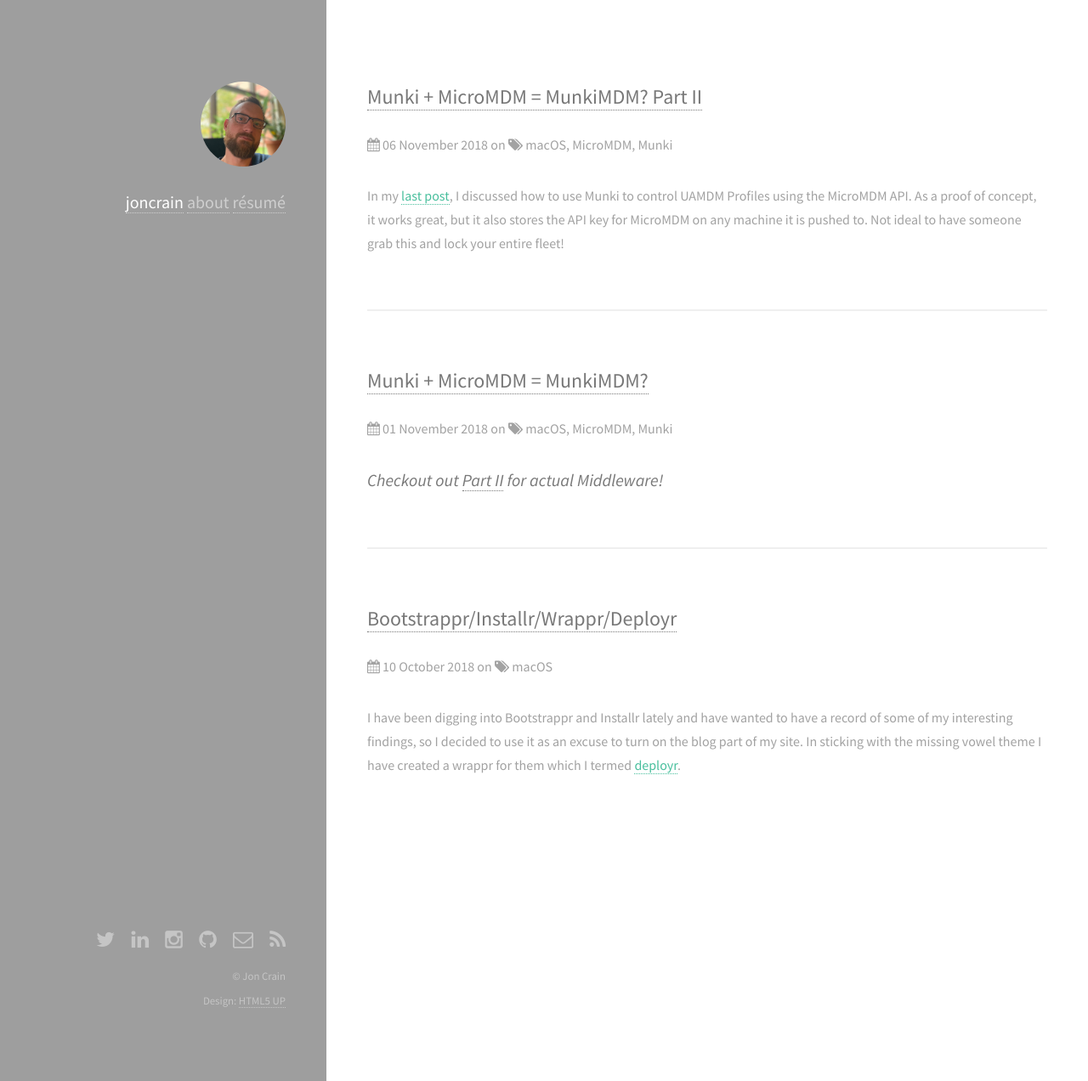
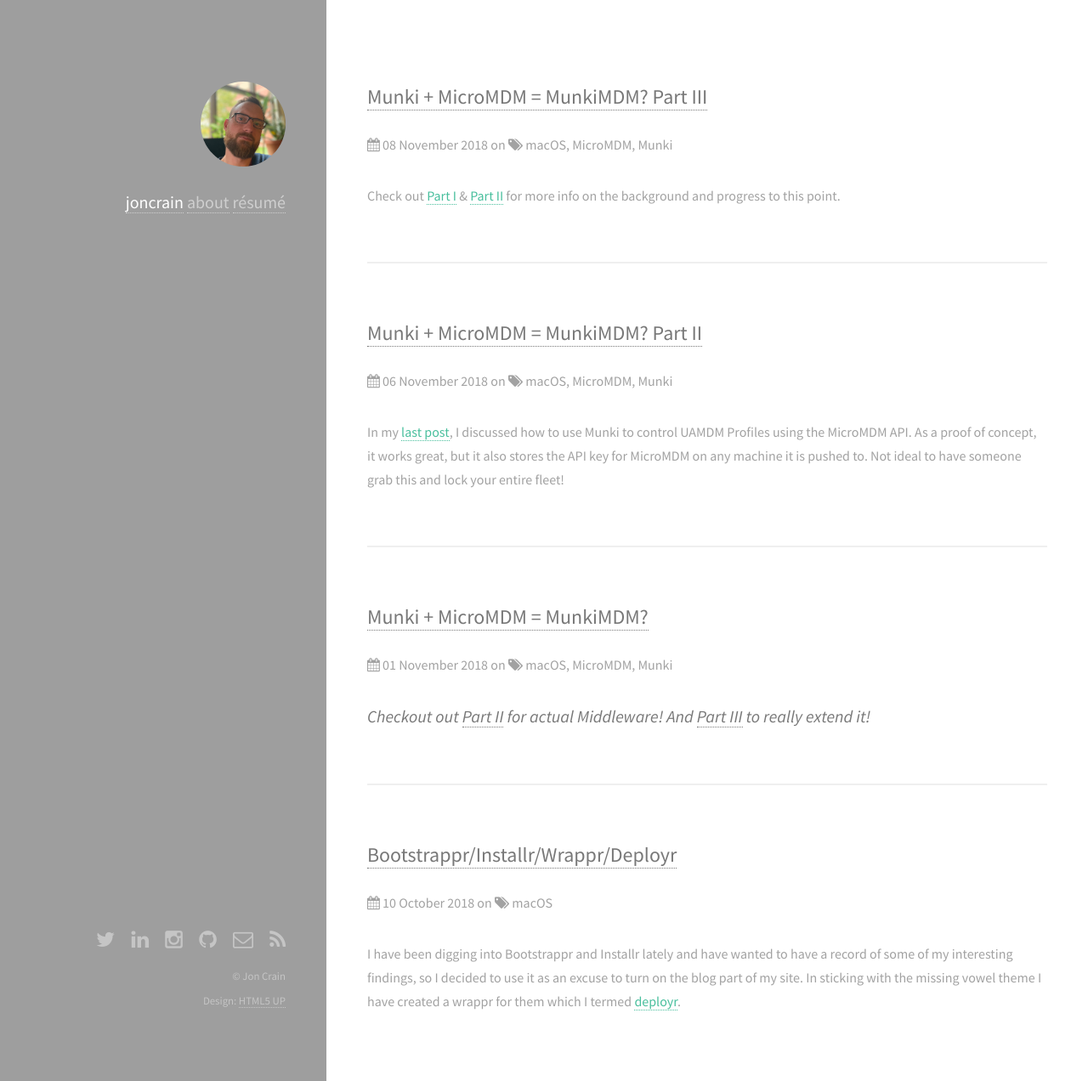
Before and after one commit to joncrain/joncrain.github.io, a Jekyll site: the page built from index.html, in a window 1280 px wide and 1272 px high. Shown: the whole window at 85% size. Built offline with Jekyll 4.4.1, drawn with Linux system fonts in a browser that asks for light colours; the list of posts is cut into pages by our own code; part of the change alters nothing that is shown.

Commit message:
New post Part III

````diff
--- a/_posts/2018-11-01-micromdm_munki.md
+++ b/_posts/2018-11-01-micromdm_munki.md
@@ -4,7 +4,7 @@ title: Munki + MicroMDM = MunkiMDM?
 categories: macOS MicroMDM Munki
 ---
 
-### _Checkout out [Part II]({% post_url 2018-11-06-micromdm_munki_partii %}) for actual Middleware!_
+### _Checkout out [Part II]({% post_url 2018-11-06-micromdm_munki_partii %}) for actual Middleware! And [Part III]({% post_url 2018-11-08-micromdm_munki_partiii %}) to really extend it!_
 
 One of things that I have been thinking about lately is the bare minimum required of an MDM. I have been fairly successful in putting most configuration tasks into Munki, but there is still the issue of UAMDM required profiles. I would hate to stand up a completely independent system with user groups and departments just to install a few profiles (and yes, maybe a lot more than this in the future). I have been thinking about MicroMDM for over a year now and I think I have finally found a way to make it doable by relying on our current manifest groups and logic in Munki. _This is just a proof of concept!_
 
--- a/_posts/2018-11-06-micromdm_munki_partii.md
+++ b/_posts/2018-11-06-micromdm_munki_partii.md
@@ -5,6 +5,8 @@ categories: macOS MicroMDM Munki
 ---
 
 In my [last post]({% post_url 2018-11-01-micromdm_munki %}), I discussed how to use Munki to control UAMDM Profiles using the MicroMDM API. As a proof of concept, it works great, but it also stores the API key for MicroMDM on any machine it is pushed to. Not ideal to have someone grab this and lock your entire fleet!
+
+Also check out [Part III]({% post_url 2018-11-08-micromdm_munki_partiii %})!
 
 ### But Why Again?
 Once you enroll a client in MicroMDM and it gets the enrollment profiles, you need to send a command to the client for any other profiles you want to add. This middleware is simply creating that call. Along with that, the idea is to use Munki's logic for _when_ a profile should be installed. Instead of having some profiles come from munki and some from some other management tool, they all come from the same place.
--- /dev/null
+++ b/_posts/2018-11-08-micromdm_munki_partiii.md
@@ -0,0 +1,145 @@
+---
+layout: post
+title: Munki + MicroMDM = MunkiMDM? Part III
+categories: macOS MicroMDM Munki
+---
+
+Check out [Part I]({% post_url 2018-11-01-micromdm_munki %}) & [Part II]({% post_url 2018-11-06-micromdm_munki_partii %}) for more info on the background and progress to this point.
+
+# Extending the Middleware
+
+## Implementing Basic Authentication
+
+Bad things can be done with an MDM. Let's add a little more protection from bad actors doing bad things to our machines. Flask has a [basic auth extension](https://flask-basicauth.readthedocs.io/en/latest/) and it's pretty simple to implement. I'm storing the user/pass in our settings file.
+```py
+from flask_basicauth import BasicAuth
+from env import settings
+
+application = Flask(__name__)
+
+application.config['BASIC_AUTH_USERNAME'] = settings.get('basic_auth_user')
+application.config['BASIC_AUTH_PASSWORD'] = settings.get('basic_auth_password')
+basic_auth = BasicAuth(application)
+```
+```py
+settings = {
+    'micromdm_url': 'https://mdm.domain.org',
+    'micromdm_key': 'sample-mdm-token-here',
+    'basic_auth_user': 'john',
+    'basic_auth_password': 'matrix',
+}
+```
+Then for any command you wish to implement include `@basic_auth.required` decorator after the `route()` decorator:
+```py
+@application.route('/api/<command>', methods=['GET', 'POST'])
+@basic_auth.required
+```
+
+## Making the command a little more extensible
+
+The next thing I wanted too accomplish was to parameterize all the commands to make it easier to read and add more commands as needed. This was harder for me to grasp because I have not worked with Flask a whole lot, but in practice it's pretty simple. I went down a rabbit whole of trying to do metaprogramming with python, but luckily didn't find anything that worked. The solution is that this is already built into Flask, I was just using it in a ~~wrong~~ _different_ way.
+
+### The `route()` Decorator
+Initially I was trying to stick the udid into the route, but this meant that I needed a static route defined for each command. When trying to parameterize, Flask would complain about multiple functions called the same thing. Since we can pass the `udid` with json, we can remove that from the Flask route.
+
+#### The Old Way
+```py
+@application.route('/static_route/<udid>', methods=['GET', 'POST'])
+def static_route(udid):
+    do stuff
+
+# Call with:
+curl http://localhost:5000/static_route/$udid
+```
+#### The New Way
+```py
+@application.route('/api/<command>', methods=['GET', 'POST'])
+def api(command):
+    do stuff
+
+# Call with:
+curl --header "Content-Type: application/json" --request POST --data '{"udid":"'$udid'"} http://localhost:5000/api/RestartDevice/
+```
+
+Since MicroMDM supports all the commands listed in [Apple's MDM Protocol Reference Guide](https://developer.apple.com/enterprise/documentation/MDM-Protocol-Reference.pdf), this allows this simple Flask app to be fairly powerful. Maybe too powerful?
+
+## But not that extensible...
+
+There are practical limits that we should probably put in place here. We don't want just any command to be able to be run, so let's create an array of valid commands that we'd like to accept.
+
+```py
+supported_commands = ['RestartDevice','InstallProfile','RemoveProfile','ShutDownDevice'...]
+...
+def api(command):
+    if command not in supported_commands:
+        return 'Command %s not valid.\n' % command
+```
+
+## What about commands that have more keys?
+
+Most commands take more than just the `udid` and `request_type`. In order to accommodate this, we'll check the json data to see if those keys exist, and if so add it to the payload.
+
+```py
+    content = request.json
+    def check(arg):
+        if arg in content:
+            payload[arg] = content[arg]
+    payload = {
+        'request_type': command
+    }
+    check('udid')
+    check('pin')                # For DeviceLock
+    check('product_key')        # For ScheduleOSUpdate
+    check('install_action')     # For ScheduleOSUpdateScan
+```
+There are many ways to loop this check, for now this works and is fairly readable/user friendly.
+
+## Put it all together!
+```py
+from flask import Flask, request
+import base64
+import requests
+from env import settings
+from flask_basicauth import BasicAuth
+
+application = Flask(__name__)
+
+application.config['BASIC_AUTH_USERNAME'] = settings.get('basic_auth_user')
+application.config['BASIC_AUTH_PASSWORD'] = settings.get('basic_auth_password')
+basic_auth = BasicAuth(application)
+
+supported_commands = ['RestartDevice','InstallProfile','RemoveProfile','ShutDownDevice'...]
+
+@application.route('/api/<command>', methods=['GET', 'POST'])
+@basic_auth.required
+def api(command):
+    if command not in supported_commands:
+        return 'Command %s not valid.\n' % command
+    content = request.json
+    def check(arg):
+        if arg in content:
+            payload[arg] = content[arg]
+    payload = {
+        'request_type': command
+    }
+    check('udid')
+    check('pin')                # For DeviceLock
+    check('product_key')        # For ScheduleOSUpdate
+    check('install_action')     # For ScheduleOSUpdateScan
+    check('force')              # For ScheduleOSUpdateScan
+    check('identifier')         # For RemoveProfile
+    if 'profile' in content:    # For InstallProfile
+        profile = ('/path_to/munki_repo/pkgs/profiles/%s' % content['profile'])
+        with open(profile, "rb") as f:
+            bytes = f.read()
+            payload['profile'] = base64.b64encode(bytes).decode('ascii')
+    requests.post(
+        '{}/v1/commands'.format(settings.get('micromdm_url')),
+        auth=('micromdm', settings.get('micromdm_key')),
+        json=payload
+    )
+    return 'Issuing %s: Success! \n' % command
+
+if __name__ == '__main__':
+    application.run(debug=True)
+```
````
